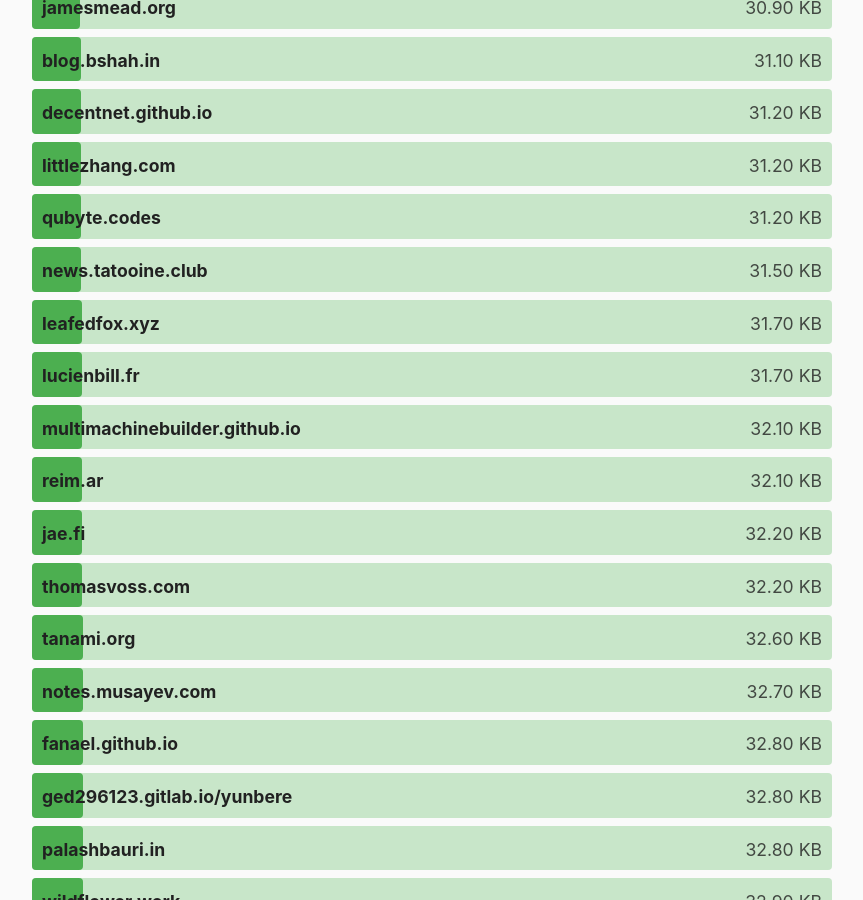
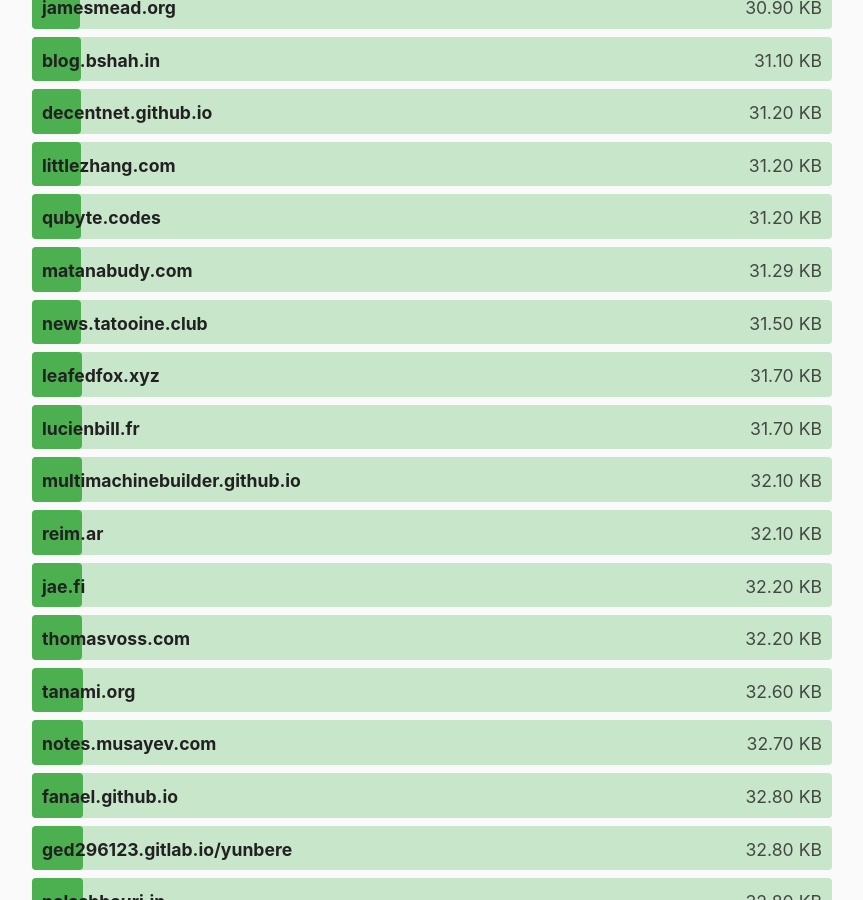
Before and after one commit to kevquirk/512kb.club, a Jekyll site: the page built from index.md, in a window 1280 px wide and 900 px high, scrolled down 13262 px. Shown: the whole window, without its empty margins (208-1071 px from the left). Built offline with Jekyll 4.4.1, drawn with Linux system fonts in a browser that asks for light colours.

Commit message:
Update sites.yml

```diff
--- a/_data/sites.yml
+++ b/_data/sites.yml
@@ -4032,3 +4032,8 @@
   url: https://zwieratko.sk/
   size: 28.07
   last_checked: 2024-02-11
+
+- domain: matanabudy.com
+  url: https://matanabudy.com/
+  size: 31.29
+  last_checked: 2024-06-25
```
